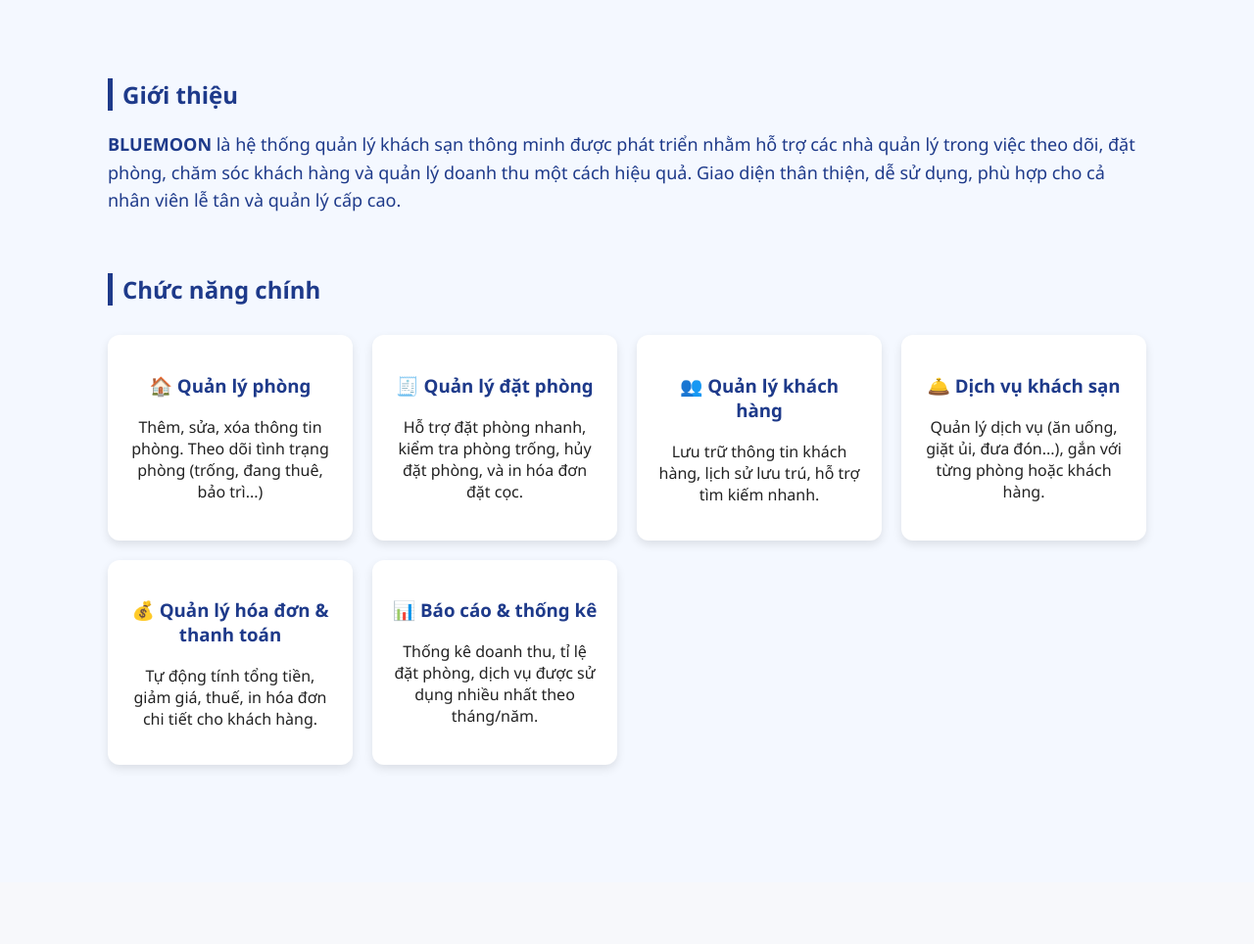
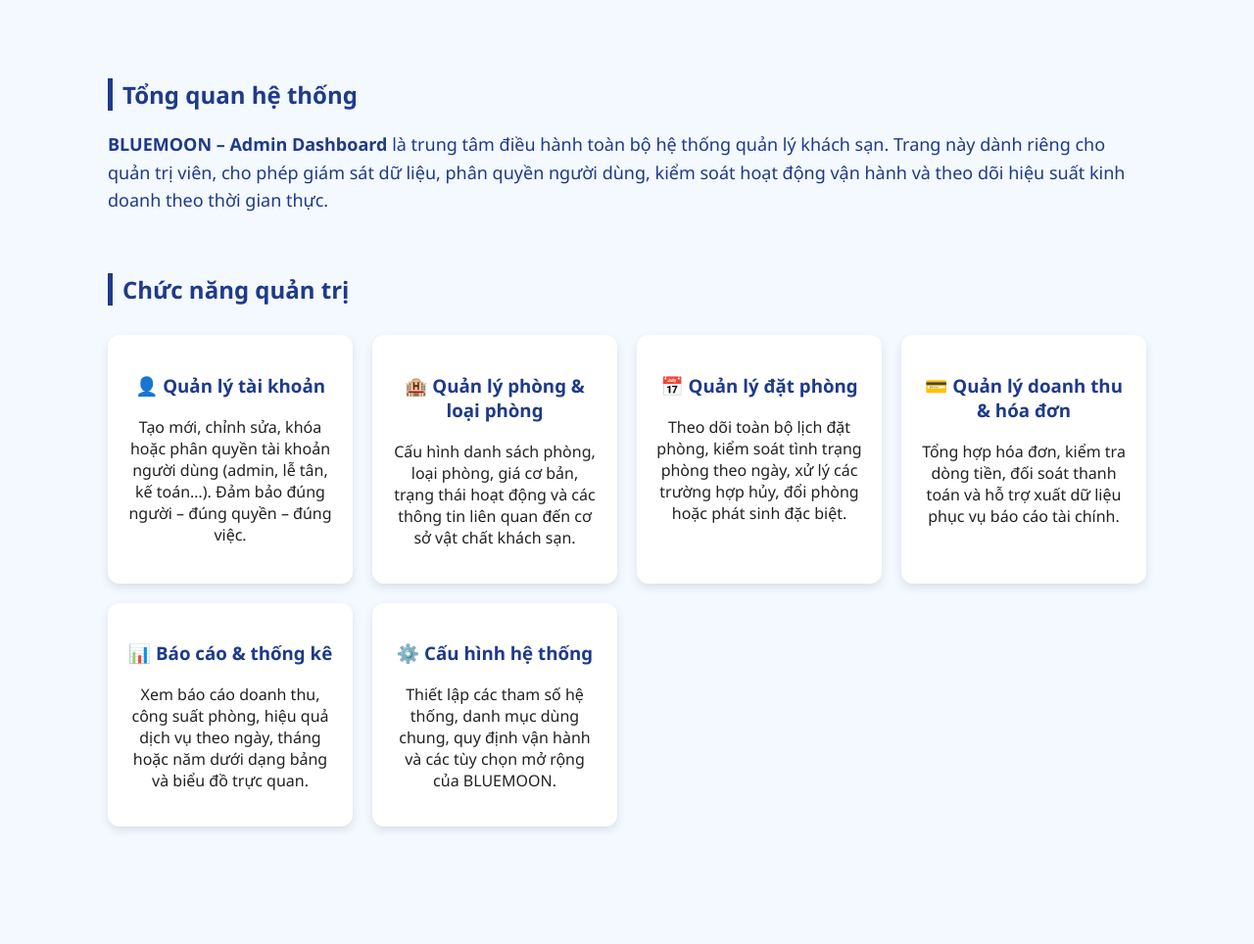
Before and after one commit to Kaio54547568/BlueMoonHotel, a Django app: page /admin_home in a window 1280 px wide. Shown: the part 62-1026 px from the top of the page at 98% size. Before the commit the page ends 848 px from the top, so only its background shows below. Run offline with Django 5.2, Linux system fonts and the light colour scheme; parts of the project's set-up code (start-up, migrations or seed data) failed here and were passed over.

Commit message:
Cập nhật lại giao diện

```diff
--- a/core/templates/core/home.html
+++ b/core/templates/core/home.html
@@ -24,63 +24,70 @@
 
     <main>
       <section>
-        <h2>Giới thiệu</h2>
+        <h2>Tổng quan hệ thống</h2>
         <p class="intro">
-          <b>BLUEMOON</b> là hệ thống quản lý khách sạn thông minh được phát
-          triển nhằm hỗ trợ các nhà quản lý trong việc theo dõi, đặt phòng, chăm
-          sóc khách hàng và quản lý doanh thu một cách hiệu quả. Giao diện thân
-          thiện, dễ sử dụng, phù hợp cho cả nhân viên lễ tân và quản lý cấp cao.
+          <b>BLUEMOON – Admin Dashboard</b> là trung tâm điều hành toàn bộ hệ
+          thống quản lý khách sạn. Trang này dành riêng cho quản trị viên, cho
+          phép giám sát dữ liệu, phân quyền người dùng, kiểm soát hoạt động vận
+          hành và theo dõi hiệu suất kinh doanh theo thời gian thực.
         </p>
       </section>
 
       <section>
-        <h2>Chức năng chính</h2>
+        <h2>Chức năng quản trị</h2>
         <div class="features">
           <div class="feature-card">
-            <h3>🏠 Quản lý phòng</h3>
+            <h3>👤 Quản lý tài khoản</h3>
             <p>
-              Thêm, sửa, xóa thông tin phòng. Theo dõi tình trạng phòng (trống,
-              đang thuê, bảo trì...)
+              Tạo mới, chỉnh sửa, khóa hoặc phân quyền tài khoản người dùng
+              (admin, lễ tân, kế toán…). Đảm bảo đúng người – đúng quyền – đúng
+              việc.
             </p>
           </div>
+
           <div class="feature-card">
-            <h3>🧾 Quản lý đặt phòng</h3>
+            <h3>🏨 Quản lý phòng & loại phòng</h3>
             <p>
-              Hỗ trợ đặt phòng nhanh, kiểm tra phòng trống, hủy đặt phòng, và in
-              hóa đơn đặt cọc.
+              Cấu hình danh sách phòng, loại phòng, giá cơ bản, trạng thái hoạt
+              động và các thông tin liên quan đến cơ sở vật chất khách sạn.
             </p>
           </div>
+
           <div class="feature-card">
-            <h3>👥 Quản lý khách hàng</h3>
+            <h3>📅 Quản lý đặt phòng</h3>
             <p>
-              Lưu trữ thông tin khách hàng, lịch sử lưu trú, hỗ trợ tìm kiếm
-              nhanh.
+              Theo dõi toàn bộ lịch đặt phòng, kiểm soát tình trạng phòng theo
+              ngày, xử lý các trường hợp hủy, đổi phòng hoặc phát sinh đặc biệt.
             </p>
           </div>
+
           <div class="feature-card">
-            <h3>🛎️ Dịch vụ khách sạn</h3>
+            <h3>💳 Quản lý doanh thu & hóa đơn</h3>
             <p>
-              Quản lý dịch vụ (ăn uống, giặt ủi, đưa đón...), gắn với từng phòng
-              hoặc khách hàng.
+              Tổng hợp hóa đơn, kiểm tra dòng tiền, đối soát thanh toán và hỗ
+              trợ xuất dữ liệu phục vụ báo cáo tài chính.
             </p>
           </div>
-          <div class="feature-card">
-            <h3>💰 Quản lý hóa đơn & thanh toán</h3>
-            <p>
-              Tự động tính tổng tiền, giảm giá, thuế, in hóa đơn chi tiết cho
-              khách hàng.
-            </p>
-          </div>
+
           <div class="feature-card">
             <h3>📊 Báo cáo & thống kê</h3>
             <p>
-              Thống kê doanh thu, tỉ lệ đặt phòng, dịch vụ được sử dụng nhiều
-              nhất theo tháng/năm.
+              Xem báo cáo doanh thu, công suất phòng, hiệu quả dịch vụ theo
+              ngày, tháng hoặc năm dưới dạng bảng và biểu đồ trực quan.
+            </p>
+          </div>
+
+          <div class="feature-card">
+            <h3>⚙️ Cấu hình hệ thống</h3>
+            <p>
+              Thiết lập các tham số hệ thống, danh mục dùng chung, quy định vận
+              hành và các tùy chọn mở rộng của BLUEMOON.
             </p>
           </div>
         </div>
       </section>
     </main>
+
     {% include 'core/sidebar_and_footer.html' %}
   </body>
 </html>
--- a/core/templates/core/sidebar_and_footer.html
+++ b/core/templates/core/sidebar_and_footer.html
@@ -8,15 +8,12 @@
   </div>
 
   <nav class="nav">
-    <a href="/">Home</a>
+    <a href="/admin_home">Home</a>
     <a href="/hrmanage">Quản lý hộ khẩu</a>
     <a href="/demomanage">Quản lý nhân khẩu</a>
     <a href="/accountmanage">Quản lý tài khoản</a>
-    <a href="/login">Đăng nhập</a>
+    <a href="/profile">Hồ sơ </a>
     <a href="/logout">Đăng xuất</a>
-</form>
-    <a href="/profile">Hồ sơ  </a>
-
   </nav>
 
   <div class="sidebar-footer">
```
